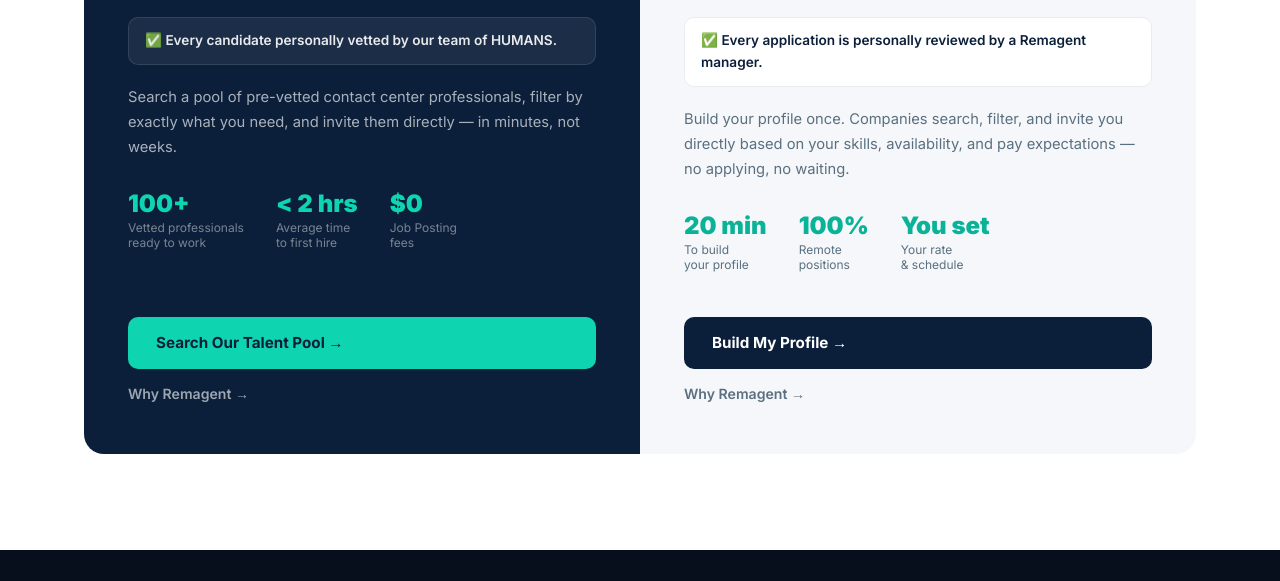
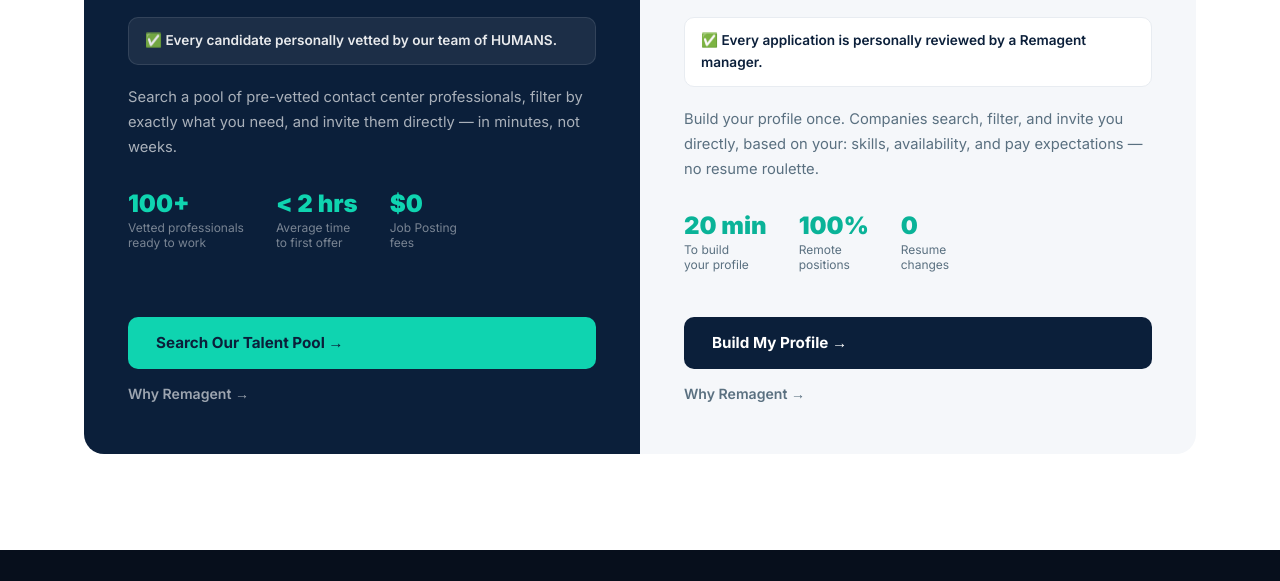
Before and after one commit to Remagent001/remagent-v2-testbuild, a website: page index2.html in a window 1280 px wide. Shown: the part 794-1375 px from the top of the page. Drawn offline with Linux system fonts and the light colour scheme.

Commit message:
Update stats and description text on index2

```diff
--- a/index2.html
+++ b/index2.html
@@ -274,7 +274,7 @@
       </div>
       <div>
         <div class="pstat-num">&lt; 2 hrs</div>
-        <div class="pstat-label">Average time<br>to first hire</div>
+        <div class="pstat-label">Average time<br>to first offer</div>
       </div>
       <div>
         <div class="pstat-num">$0</div>
@@ -294,7 +294,7 @@
     <div class="panel-callout">
       &#9989; Every application is personally reviewed by a Remagent manager.
     </div>
-    <p class="panel-desc">Build your profile once. Companies search, filter, and invite you directly based on your skills, availability, and pay expectations — no applying, no waiting.</p>
+    <p class="panel-desc">Build your profile once. Companies search, filter, and invite you directly, based on your: skills, availability, and pay expectations — no resume roulette.</p>
     <div class="panel-stats">
       <div>
         <div class="pstat-num">20 min</div>
@@ -305,8 +305,8 @@
         <div class="pstat-label">Remote<br>positions</div>
       </div>
       <div>
-        <div class="pstat-num">You set</div>
-        <div class="pstat-label">Your rate<br>&amp; schedule</div>
+        <div class="pstat-num">0</div>
+        <div class="pstat-label">Resume<br>changes</div>
       </div>
     </div>
     <div class="panel-actions">
```
